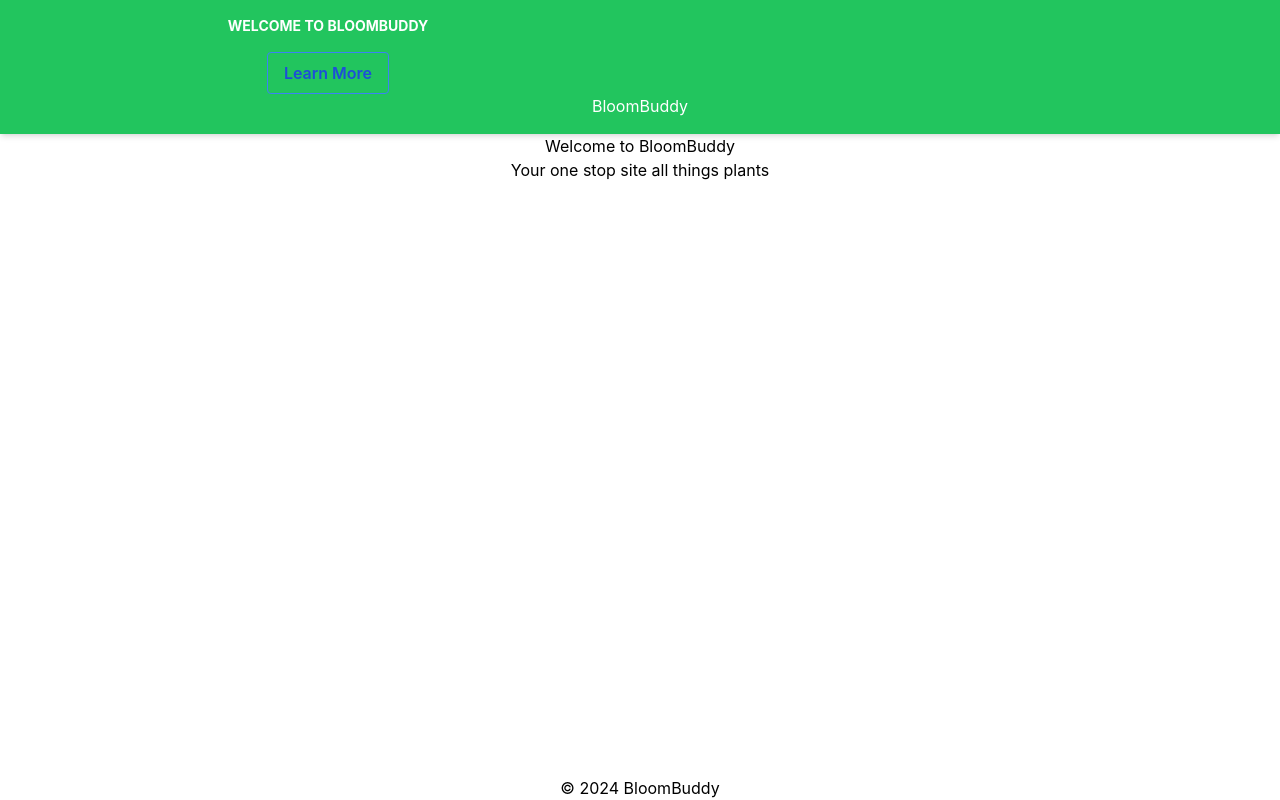
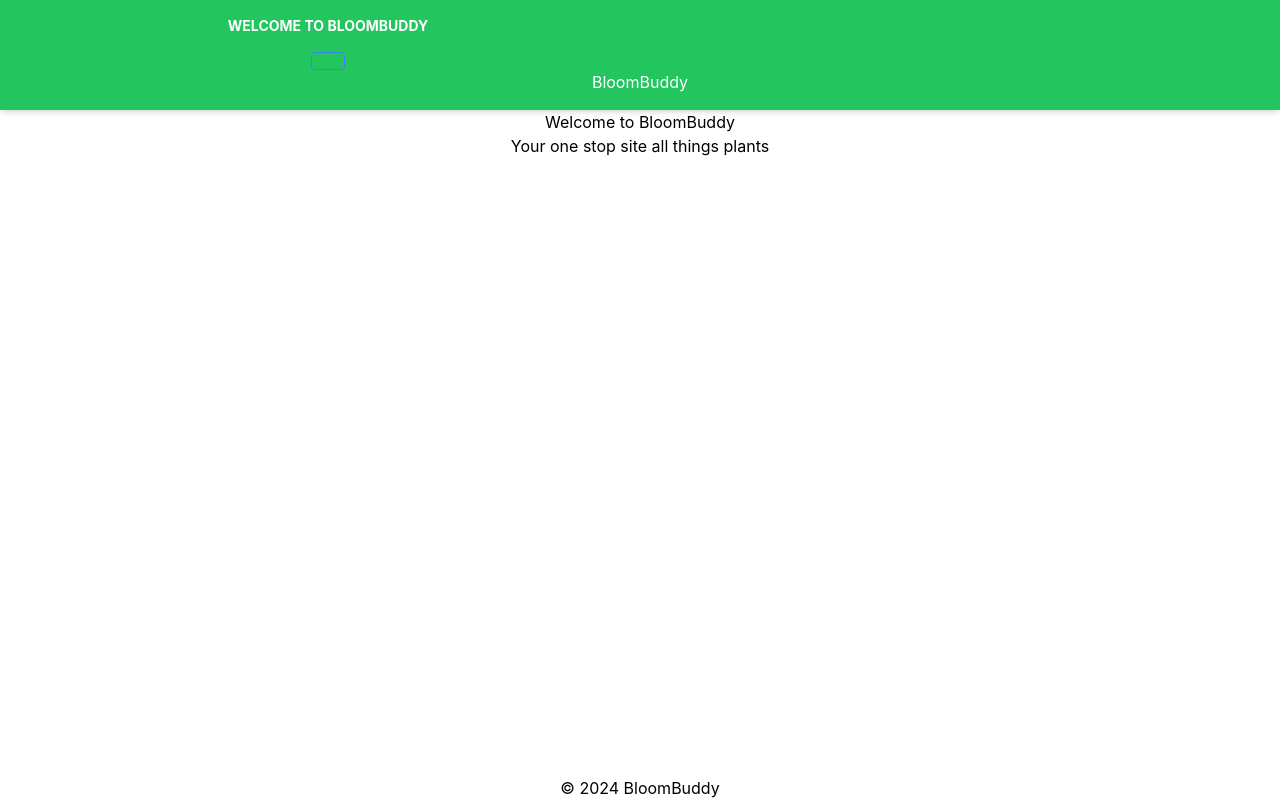
Before and after one commit to dialop/BloomBuddy, a React (Create React App) app in the folder frontend/: page / in a window 1280 px wide. Built offline with nearby package versions, Linux system fonts and the light colour scheme.

Commit message:
Remove paragraph

```diff
--- a/frontend/src/components/common/Header.tsx
+++ b/frontend/src/components/common/Header.tsx
@@ -7,7 +7,7 @@ const Header: React.FC = () => {
             <div className="md:w-1/2">
                 <p className="font-bold text-sm uppercase">Welcome to BloomBuddy</p>
                 <button className="mt-4 bg-transparent hover:bg-blue-500 text-blue-700 font-semibold hover:text-white py-2 px-4 border border-blue-500 hover:border-transparent rounded">
-                    Learn More
+
                 </button>
             </div>
             <h1> BloomBuddy </h1>
```
